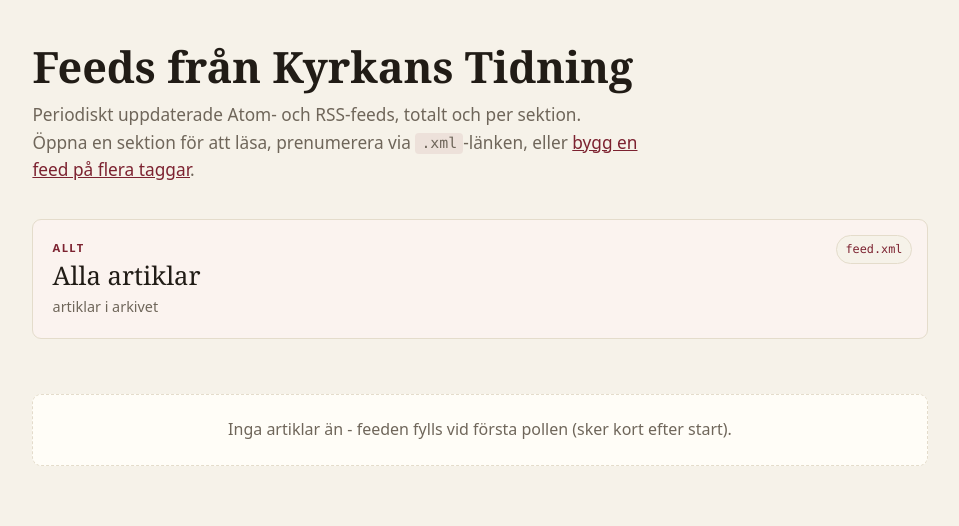
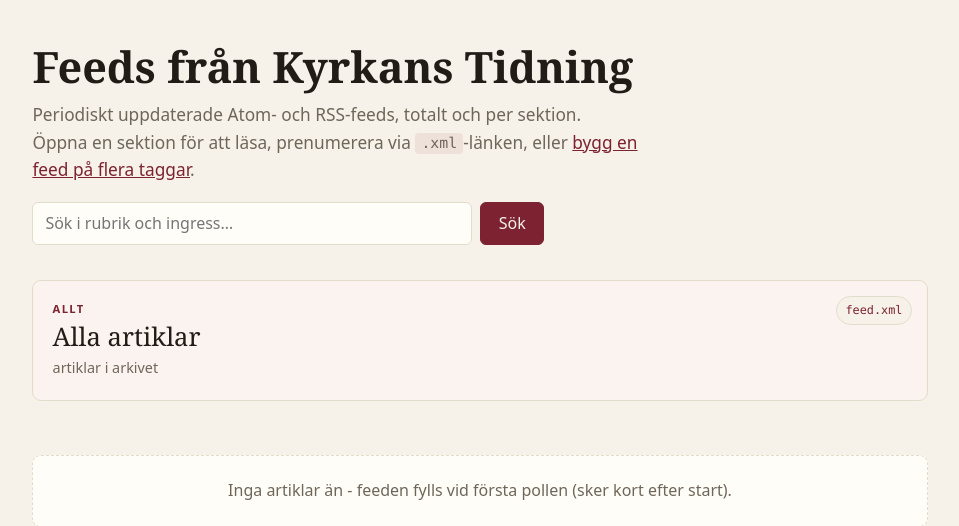
Before and after one commit to Armandur/kt-rss, a FastAPI app: template kt_rss/templates/index.html in a window 1280 px wide. Shown: the part 80-606 px from the top of the page, without its empty margins (160-1119 px from the left). Run offline with FastAPI, Linux system fonts and the light colour scheme; the template is opened without the code that fills it, so the values that code supplies are empty; parts of the project's set-up code (start-up, migrations or seed data) failed here and were passed over.

Commit message:
Lägg till artikelsök
/search?q= söker artiklar på titel och ingress. search_articles
använder instr i stället för LIKE - då tolkas %/_ i söktermen som
tecken, inte wildcards - och lower() för versal-okänslighet. Sökrutan
ligger i startsidans hero; resultaten renderas i listvyns stil.

Co-Authored-By: Claude Opus 4.7 <noreply@anthropic.com>

```diff
--- a/kt_rss/db.py
+++ b/kt_rss/db.py
@@ -320,6 +320,26 @@ def get_articles_for_tags(
     ).fetchall()
 
 
+def search_articles(
+    conn: sqlite3.Connection, query: str, *, limit: int = 50
+) -> list[sqlite3.Row]:
+    """Söker artiklar på titel och ingress, nyaste först.
+
+    Substrängsökning via `instr` i stället för `LIKE` - då tolkas inte
+    `%`/`_` i söktermen som wildcards. ASCII-okänslig för versaler via
+    `lower()`. Tom sökterm ger tom lista.
+    """
+    q = query.strip().lower()
+    if not q:
+        return []
+    return conn.execute(
+        "SELECT * FROM articles "
+        "WHERE instr(lower(title), ?) > 0 OR instr(lower(subtitle), ?) > 0 "
+        "ORDER BY published_at DESC LIMIT ?",
+        (q, q, limit),
+    ).fetchall()
+
+
 def list_sections(conn: sqlite3.Connection) -> list[sqlite3.Row]:
     """Alla sektioner med antal - datadrivet, inget hårdkodas (spec SS4)."""
     return conn.execute(
--- a/kt_rss/main.py
+++ b/kt_rss/main.py
@@ -34,6 +34,7 @@ from kt_rss.db import (
     init_db,
     list_sections,
     list_tags,
+    search_articles,
 )
 from kt_rss.db import STATUS_OK, STATUS_SKIPPED_304
 from kt_rss.feed import build_feed, build_image_url
@@ -377,6 +378,21 @@ def tag_feed_builder(request: Request, conn_settings=Depends(get_conn_settings))
     )
 
 
+@app.get("/search", response_class=HTMLResponse)
+def search(
+    request: Request,
+    conn_settings=Depends(get_conn_settings),
+    q: str = Query(""),
+):
+    conn, settings = conn_settings
+    results = search_articles(conn, q, limit=settings.page_size)
+    return templates.TemplateResponse(
+        request,
+        "search.html",
+        {"q": q, "articles": results, "state": get_fetch_state(conn)},
+    )
+
+
 # --------------------------------------------------------------------------
 # Health
 # --------------------------------------------------------------------------
--- a/kt_rss/static/style.css
+++ b/kt_rss/static/style.css
@@ -105,6 +105,36 @@ code {
   font-size: 1.08rem;
   max-width: 38rem;
   margin: 0;
+}
+
+/* --- Sökruta (startsidan + /search) --- */
+.searchbox {
+  display: flex;
+  gap: 0.5rem;
+  max-width: 32rem;
+  margin: 1.1rem 0 0;
+}
+.searchbox input {
+  flex: 1;
+  min-width: 0;
+  font: inherit;
+  padding: 0.5rem 0.75rem;
+  border: 1px solid var(--line);
+  border-radius: 6px;
+  background: var(--card);
+}
+.searchbox button {
+  font: inherit;
+  cursor: pointer;
+  padding: 0.5rem 1.1rem;
+  border: 1px solid var(--accent);
+  border-radius: 6px;
+  background: var(--accent);
+  color: var(--paper);
+}
+.searchbox button:hover {
+  background: var(--accent-soft);
+  border-color: var(--accent-soft);
 }
 
 /* --- Sektionskort --- */
--- a/kt_rss/templates/index.html
+++ b/kt_rss/templates/index.html
@@ -8,6 +8,11 @@
     Öppna en sektion för att läsa, prenumerera via <code>.xml</code>-länken,
     eller <a href="/tags">bygg en feed på flera taggar</a>.
   </p>
+  <form class="searchbox" action="/search" method="get" role="search">
+    <input type="search" name="q" placeholder="Sök i rubrik och ingress&hellip;"
+           autocomplete="off">
+    <button type="submit">Sök</button>
+  </form>
 </section>
 
 <details class="sections-toggle">
```
Also changed, not shown: CLAUDE.md (+2 -1 lines), ROADMAP.md (+2 -2 lines), docs/SPEC.md (+1 -0 lines), kt_rss/templates/search.html (added, +33 -0 lines), tests/test_search.py (added, +58 -0 lines), README.md.
